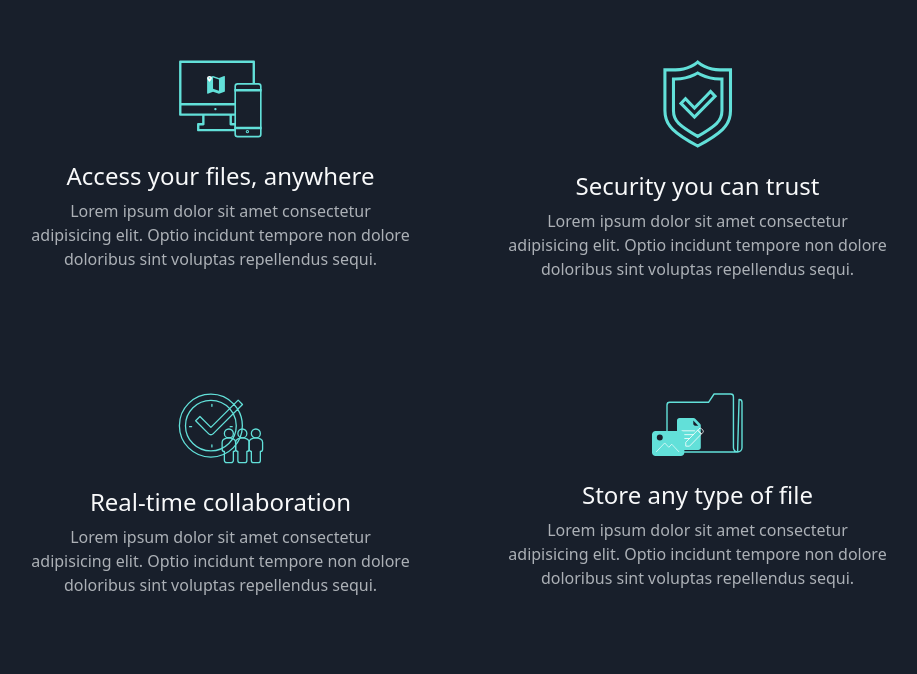
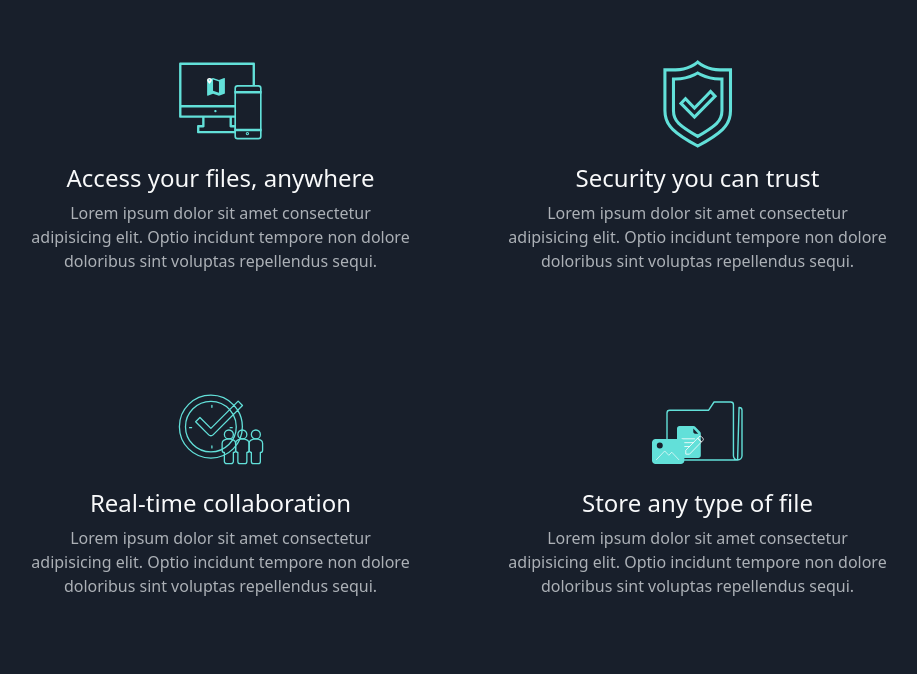
Before and after one commit to npject/frontend-challenges, a plain HTML site: page 08-Fylo-dark-theme-landing-page/index.html in a window 1280 px wide. Shown: the part 1146-1820 px from the top of the page, without its empty margins (181-1098 px from the left). Drawn offline with Linux system fonts and the light colour scheme.

Commit message:
style(08-Fylo-dark-theme-landing-page): fix styling issues in section services

```diff
--- a/08-Fylo-dark-theme-landing-page/assets/css/style.css
+++ b/08-Fylo-dark-theme-landing-page/assets/css/style.css
@@ -28,6 +28,9 @@ header{
 }
 #services{
     margin-bottom: 100px;
+}
+#services .service-image{
+    height: 80px;
 }
 #how-we-work{
     margin-bottom: 100px;
--- a/08-Fylo-dark-theme-landing-page/index.html
+++ b/08-Fylo-dark-theme-landing-page/index.html
@@ -65,32 +65,40 @@
         <div class="container">
             <div class="col-lg-10 mx-auto">
                 <div class="row">
-                    <div class="col-lg-6 d-flex flex-column align-items-center p-lg-5 p-4">
-                        <img src="./assets/img/icon-access-anywhere.svg" class="img-fluid mb-4" alt="">
+                    <div class="col-lg-6 d-flex flex-column align-items-center justify-content-start p-lg-5 p-4">
+                        <div class="service-image flex align-content-end mb-4">
+                            <img src="./assets/img/icon-access-anywhere.svg" class="img-fluid mb-0" alt="">
+                        </div>
                         <h4 class="fs-4 text-light">Access your files, anywhere</h4>
                         <p class="text-body-secondary text-center">
                             Lorem ipsum dolor sit amet consectetur adipisicing elit.
                             Optio incidunt tempore non dolore doloribus sint voluptas repellendus sequi.
                         </p>
                     </div>
-                    <div class="col-lg-6 d-flex flex-column align-items-center p-lg-5 p-4">
-                        <img src="./assets/img/icon-security.svg" class="img-fluid mb-4" alt="">
+                    <div class="col-lg-6 d-flex flex-column align-items-center justify-content-start p-lg-5 p-4">
+                        <div class="service-image flex align-content-end mb-4">
+                            <img src="./assets/img/icon-security.svg" class="img-fluid mb-0" alt="">
+                        </div>
                         <h4 class="fs-4 text-light">Security you can trust</h4>
                         <p class="text-body-secondary text-center">
                             Lorem ipsum dolor sit amet consectetur adipisicing elit.
                             Optio incidunt tempore non dolore doloribus sint voluptas repellendus sequi.
                         </p>
                     </div>
-                    <div class="col-lg-6 d-flex flex-column align-items-center p-lg-5 p-4">
-                        <img src="./assets/img/icon-collaboration.svg" class="img-fluid mb-4" alt="">
+                    <div class="col-lg-6 d-flex flex-column align-items-center justify-content-start p-lg-5 p-4">
+                        <div class="service-image flex align-content-end mb-4">
+                            <img src="./assets/img/icon-collaboration.svg" class="img-fluid mb-0" alt="">
+                        </div>
                         <h4 class="fs-4 text-light">Real-time collaboration</h4>
                         <p class="text-body-secondary text-center">
                             Lorem ipsum dolor sit amet consectetur adipisicing elit.
                             Optio incidunt tempore non dolore doloribus sint voluptas repellendus sequi.
                         </p>
                     </div>
-                    <div class="col-lg-6 d-flex flex-column align-items-center p-lg-5 p-4">
-                        <img src="./assets/img/icon-any-file.svg" class="img-fluid mb-4" alt="">
+                    <div class="col-lg-6 d-flex flex-column align-items-center justify-content-start p-lg-5 p-4">
+                        <div class="service-image flex align-content-end mb-4">
+                            <img src="./assets/img/icon-any-file.svg" class="img-fluid mb-0" alt="">
+                        </div>
                         <h4 class="fs-4 text-light">Store any type of file</h4>
                         <p class="text-body-secondary text-center">
                             Lorem ipsum dolor sit amet consectetur adipisicing elit.
```
